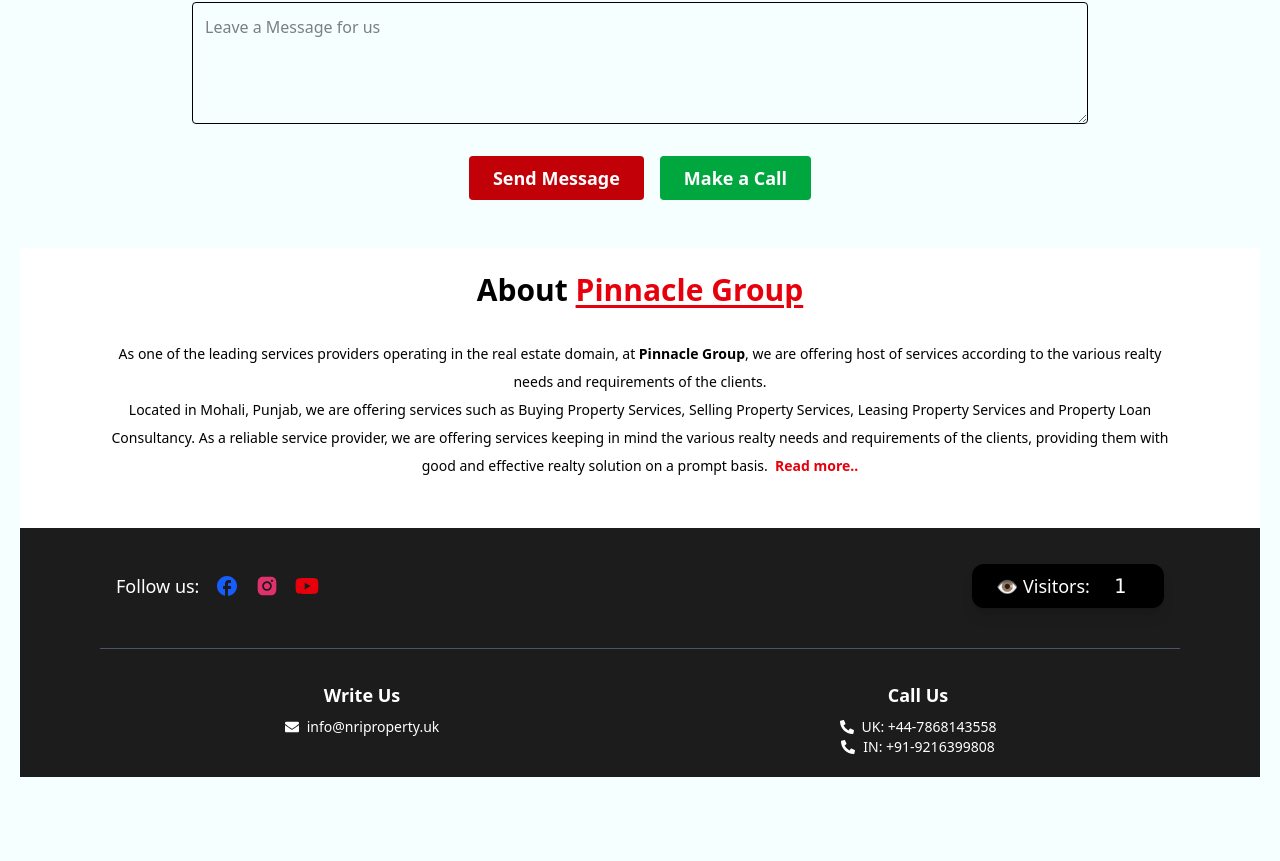
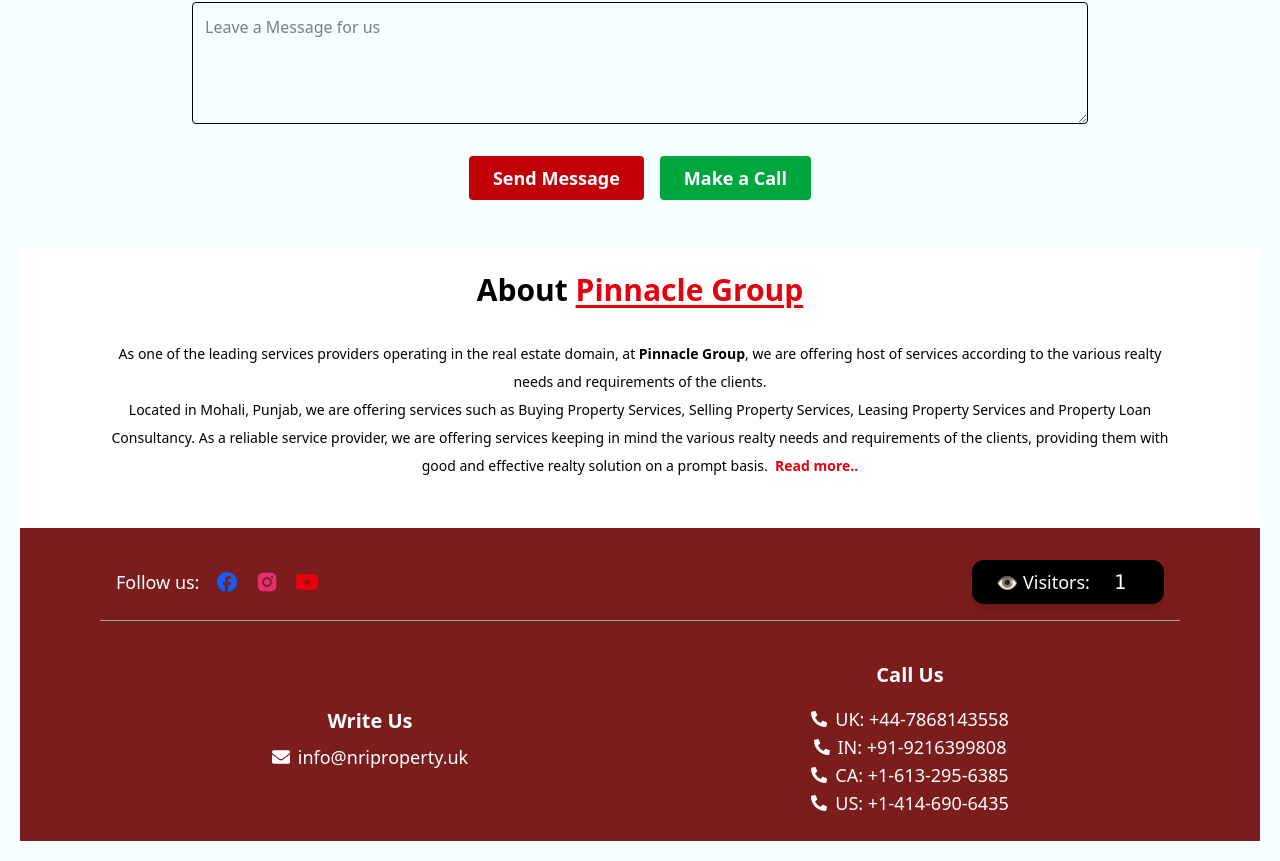
Before and after one commit to Abhixak/Pinnacle-Group-UK, a React (Vite) app: page / in a window 1280 px wide. Shown: the part 4266-5127 px from the top of the page. Before the commit the page ends 5063 px from the top, so only its background shows below. Built offline with nearby package versions, Linux system fonts and the light colour scheme.

Commit message:
Added Visitor counter and changed footer

```diff
--- a/src/Components/CallBtn.jsx
+++ b/src/Components/CallBtn.jsx
@@ -25,7 +25,6 @@ const MakeCallButton = () => {
       const buttonBottom = buttonRef.current.getBoundingClientRect().bottom;
       const dropdownHeight = 200;
       const spaceBelow = window.innerHeight - buttonBottom;
-
       setDropUp(spaceBelow < dropdownHeight);
     }
   }, [showOptions]);
@@ -33,6 +32,9 @@ const MakeCallButton = () => {
   return (
     <div className="relative inline-block w-full md:w-auto" ref={buttonRef}>
       <button
+        type="button"
+        aria-haspopup="true"
+        aria-expanded={showOptions}
         onClick={() => setShowOptions(!showOptions)}
         className="bg-green-600 text-white text-lg font-semibold !px-6 !py-2 rounded hover:bg-green-700 transition w-full md:w-auto"
       >
@@ -51,6 +53,7 @@ const MakeCallButton = () => {
           {Object.entries(phoneNumbers).map(([country, number]) => (
             <button
               key={country}
+              type="button"
               onClick={() => handleCall(number)}
               className="w-full text-left !p-2 !m-0 rounded hover:bg-gray-100 text-gray-800 text-sm"
             >
--- a/src/Components/Enquire.jsx
+++ b/src/Components/Enquire.jsx
@@ -22,11 +22,12 @@ const EnquiryForm = () => {
         },
         (error) => {
           alert(
-            "This Feature is under construction. You can contact Pinnacle Group with given numbers, India: +91-9216399808 || UK: +44-7868143558 "
+            "This Feature is under construction. You can contact Pinnacle Group with given numbers, India: +91-9216399808 || UK: +44-7868143558"
           );
         }
       );
   };
+
   return (
     <div
       id="Contact"
@@ -40,13 +41,11 @@ const EnquiryForm = () => {
           </span>
         </h2>
 
-        {/* <form className="grid grid-cols-1 md:grid-cols-2 gap-4 text-left"> */}
         <form
           ref={form}
           onSubmit={sendEmail}
           className="grid grid-cols-1 md:grid-cols-2 gap-4 text-left"
         >
-          {/* Name */}
           <input
             type="text"
             placeholder="Your Name"
@@ -56,7 +55,6 @@ const EnquiryForm = () => {
             required
           />
 
-          {/* Email */}
           <input
             type="email"
             placeholder="Email"
@@ -65,56 +63,12 @@ const EnquiryForm = () => {
             pattern="[a-z0-9._%+-]+@[a-z0-9.-]+\.[a-z]{2,}$"
           />
 
-          {/* Phone with country code */}
           <div className="flex w-full">
             <select className="border border-r-0 !p-3 flex-shrink-0 w-25 sm:w-40 text-[0.8em] sm:text-[1em] rounded-l outline-none bg-white">
               <option value="+91">🇮🇳 India (+91)</option>
               <option value="+44">🇬🇧 UK (+44)</option>
               <option value="+1">🇺🇸 USA (+1)</option>
-              <option value="+49">🇩🇪 Germany (+49)</option>
-              <option value="+61">🇦🇺 Australia (+61)</option>
-              <option value="+81">🇯🇵 Japan (+81)</option>
-              <option value="+33">🇫🇷 France (+33)</option>
-              <option value="+39">🇮🇹 Italy (+39)</option>
-              <option value="+86">🇨🇳 China (+86)</option>
-              <option value="+7">🇷🇺 Russia (+7)</option>
-              <option value="+971">🇦🇪 UAE (+971)</option>
-              <option value="+92">🇵🇰 Pakistan (+92)</option>
-              <option value="+880">🇧🇩 Bangladesh (+880)</option>
-              <option value="+94">🇱🇰 Sri Lanka (+94)</option>
-              <option value="+977">🇳🇵 Nepal (+977)</option>
-              <option value="+60">🇲🇾 Malaysia (+60)</option>
-              <option value="+63">🇵🇭 Philippines (+63)</option>
-              <option value="+66">🇹🇭 Thailand (+66)</option>
-              <option value="+62">🇮🇩 Indonesia (+62)</option>
-              <option value="+20">🇪🇬 Egypt (+20)</option>
-              <option value="+27">🇿🇦 South Africa (+27)</option>
-              <option value="+234">🇳🇬 Nigeria (+234)</option>
-              <option value="+254">🇰🇪 Kenya (+254)</option>
-              <option value="+213">🇩🇿 Algeria (+213)</option>
-              <option value="+598">🇺🇾 Uruguay (+598)</option>
-              <option value="+55">🇧🇷 Brazil (+55)</option>
-              <option value="+56">🇨🇱 Chile (+56)</option>
-              <option value="+57">🇨🇴 Colombia (+57)</option>
-              <option value="+52">🇲🇽 Mexico (+52)</option>
-              <option value="+34">🇪🇸 Spain (+34)</option>
-              <option value="+46">🇸🇪 Sweden (+46)</option>
-              <option value="+47">🇳🇴 Norway (+47)</option>
-              <option value="+48">🇵🇱 Poland (+48)</option>
-              <option value="+31">🇳🇱 Netherlands (+31)</option>
-              <option value="+358">🇫🇮 Finland (+358)</option>
-              <option value="+41">🇨🇭 Switzerland (+41)</option>
-              <option value="+43">🇦🇹 Austria (+43)</option>
-              <option value="+353">🇮🇪 Ireland (+353)</option>
-              <option value="+32">🇧🇪 Belgium (+32)</option>
-              <option value="+420">🇨🇿 Czech Republic (+420)</option>
-              <option value="+48">🇵🇱 Poland (+48)</option>
-              <option value="+351">🇵🇹 Portugal (+351)</option>
-              <option value="+90">🇹🇷 Turkey (+90)</option>
-              <option value="+82">🇰🇷 South Korea (+82)</option>
-              <option value="+84">🇻🇳 Vietnam (+84)</option>
-              <option value="+855">🇰🇭 Cambodia (+855)</option>
-              <option value="+95">🇲🇲 Myanmar (+95)</option>
+              {/* Add more countries as needed */}
             </select>
 
             <input
@@ -141,14 +95,12 @@ const EnquiryForm = () => {
             <option>Loan Consultation</option>
           </select>
 
-          {/* Message Box */}
           <textarea
             placeholder="Leave a Message for us"
             className="border !p-3 rounded outline-none !mt-2 md:col-span-2"
             rows={4}
           ></textarea>
 
-          {/* Submit Button */}
           <div className="md:col-span-2 !mt-4 text-lg font-semibold flex gap-4 flex-col md:flex-row justify-center">
             <button
               type="submit"
@@ -156,6 +108,7 @@ const EnquiryForm = () => {
             >
               Send Message
             </button>
+            {/* Make Call is separate and doesn't affect the form */}
             <MakeCallButton />
           </div>
         </form>
--- a/src/Components/Footer.jsx
+++ b/src/Components/Footer.jsx
@@ -6,10 +6,11 @@ import VisitCounter from "./VisitCounter";
 
 const Footer = () => {
   return (
-    <div className="bg-[#1c1c1c] text-white !py-5 !px-6 md:!px-20">
+    <div className="bg-[#7c1d1d] text-white !px-6 md:!px-20">
+      {/* #6b1e1e */}
       {/* Social + Counter Row */}
       <div className="w-full !px-4">
-        <section className="flex flex-col md:flex-row justify-between items-center gap-4 md:gap-0">
+        <section className="flex flex-col md:flex-row justify-between items-center gap-4 !pt-4">
           {/* Left: Social Icons */}
           <div className="flex flex-wrap gap-4 text-2xl items-center">
             <h3 className="text-lg">Follow us:</h3>
@@ -46,26 +47,40 @@ const Footer = () => {
         </section>
       </div>
 
-      {/* Contact Info */}
-      <div className="grid grid-cols-1 md:grid-cols-2 text-center gap-8 border-t border-gray-600 !pt-8 !mt-6">
+      {/* Contact Info - Centered */}
+      <div className="grid grid-cols-1 md:grid-cols-2 border-t border-gray-400 text-center md:text-center !pt-4 place-items-center">
         {/* Write Us */}
-        <div>
-          <h4 className="text-lg font-semibold !mb-2">Write Us</h4>
-          <p className="flex justify-center items-center gap-2 text-sm !p-0 !m-0">
+        <div className="!py-4">
+          <h4 className="text-xl font-semibold !mb-2">Write Us</h4>
+          <p className="flex justify-center items-center gap-2 text-lg !p-0 !m-0">
             <FaEnvelope /> info@nriproperty.uk
           </p>
         </div>
 
         {/* Call Us */}
-        <div>
-          <h4 className="text-lg font-semibold !mb-2">Call Us</h4>
-          <div className="text-sm">
-            <p className="flex justify-center items-center gap-2 !m-0 !p-0">
-              <FaPhoneAlt /> UK: +44-7868143558
-            </p>
-            <p className="flex justify-center items-center gap-2 !m-0 !p-0">
-              <FaPhoneAlt /> IN: +91-9216399808
-            </p>
+        <div className="!py-6 w-full">
+          {/* Wrap heading + numbers inside one flex container */}
+          <div className="flex flex-col items-center text-center">
+            <h4 className="text-xl font-semibold !mb-4">Call Us</h4>
+
+            <div className="text-lg space-y-2">
+              <div className="flex items-center gap-2 justify-center">
+                <FaPhoneAlt className="text-base" />
+                <span className="whitespace-nowrap">UK: +44-7868143558</span>
+              </div>
+              <div className="flex items-center gap-2 justify-center">
+                <FaPhoneAlt className="text-base" />
+                <span className="whitespace-nowrap">IN: +91-9216399808</span>
+              </div>
+              <div className="flex items-center gap-2 justify-center">
+                <FaPhoneAlt className="text-base" />
+                <span className="whitespace-nowrap">CA: +1-613-295-6385</span>
+              </div>
+              <div className="flex items-center gap-2 justify-center">
+                <FaPhoneAlt className="text-base" />
+                <span className="whitespace-nowrap">US: +1-414-690-6435</span>
+              </div>
+            </div>
           </div>
         </div>
       </div>
```
